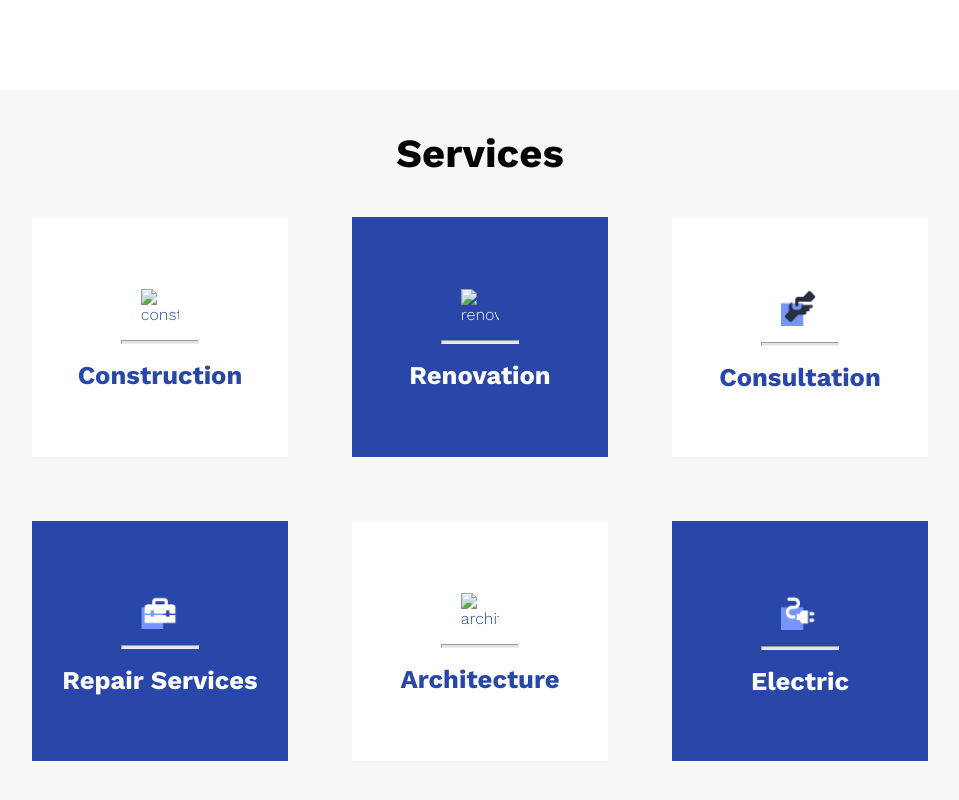
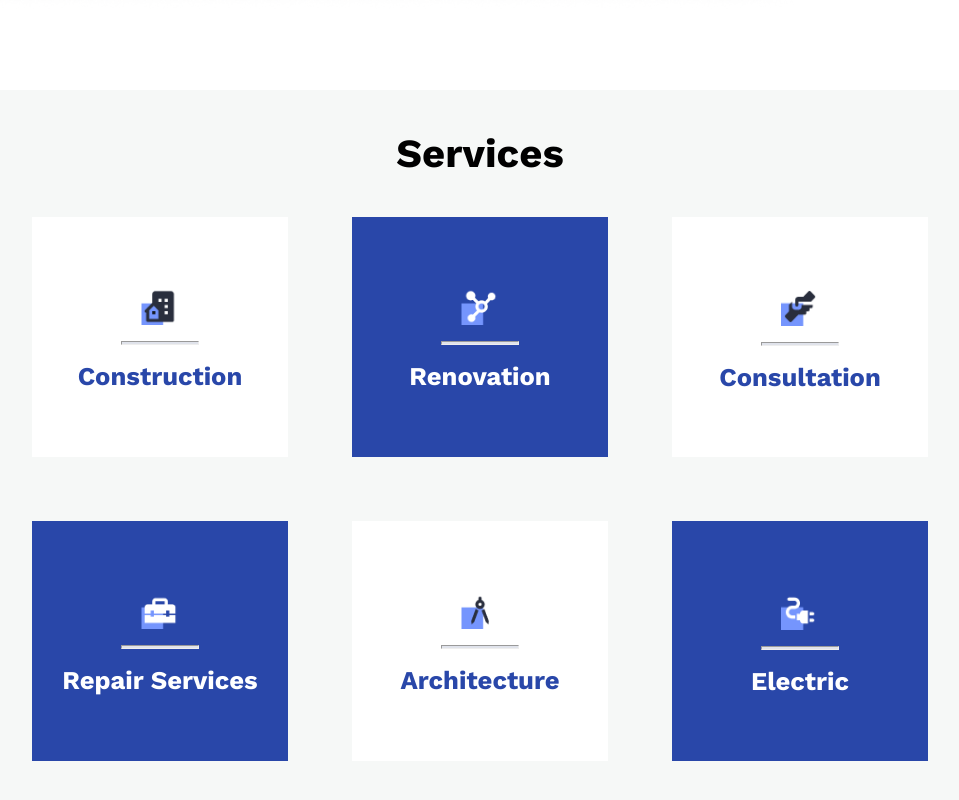
Before and after one commit to TuhinITOBUZ/the_box, a plain HTML site: page index.html in a window 1280 px wide. Shown: the part 2024-2824 px from the top of the page, without its empty margins (160-1119 px from the left). Drawn offline with nearby package versions, Linux system fonts and the light colour scheme; files whose address does not match are found by name.

Commit message:
changes in paths

```diff
--- a/index.html
+++ b/index.html
@@ -75,7 +75,7 @@
     </section>
     <section class="about-us" id="aboutUs">
       <!-- about section starts here  -->
-      <img src="./images//person.png" alt="person" />
+      <img src="./images/person.png" alt="person" />
       <div class="about-sub-box">
         <h3>About Us</h3>
         <p>
@@ -95,12 +95,12 @@
       <h3>Services</h3>
       <div class="sub-services">
         <div class="service-construction">
-          <img src="./images//construction.png" alt="construction" />
+          <img src="./images/construction.png" alt="construction" />
           <hr />
           <h4>Construction</h4>
         </div>
         <div class="service-renovation">
-          <img src="./images//renovation.png" alt="renovation" />
+          <img src="./images/renovation.png" alt="renovation" />
           <hr />
           <h4>Renovation</h4>
         </div>
@@ -115,7 +115,7 @@
           <h4>Repair Services</h4>
         </div>
         <div class="service-architecture">
-          <img src="./images//architectute.png" alt="architecture" />
+          <img src="./images/architectute.png" alt="architecture" />
           <hr />
           <h4>Architecture</h4>
         </div>
```
